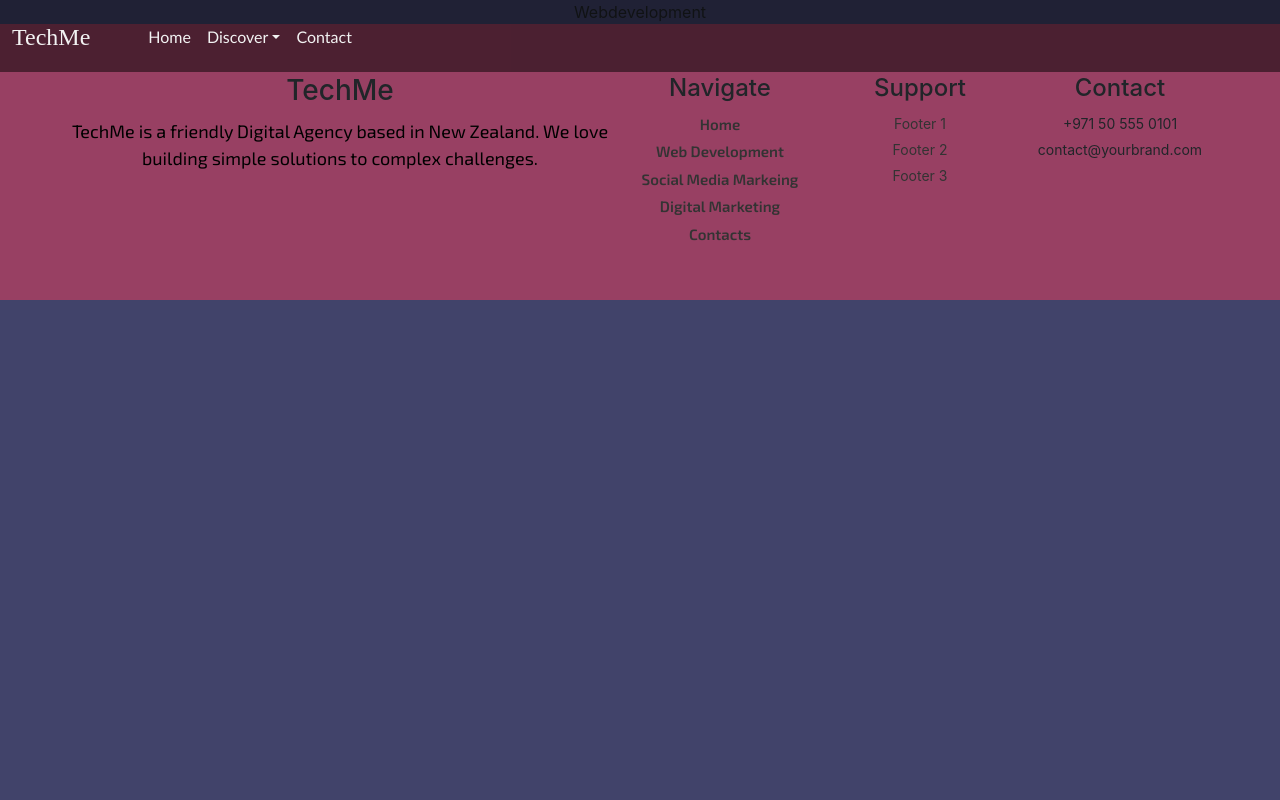
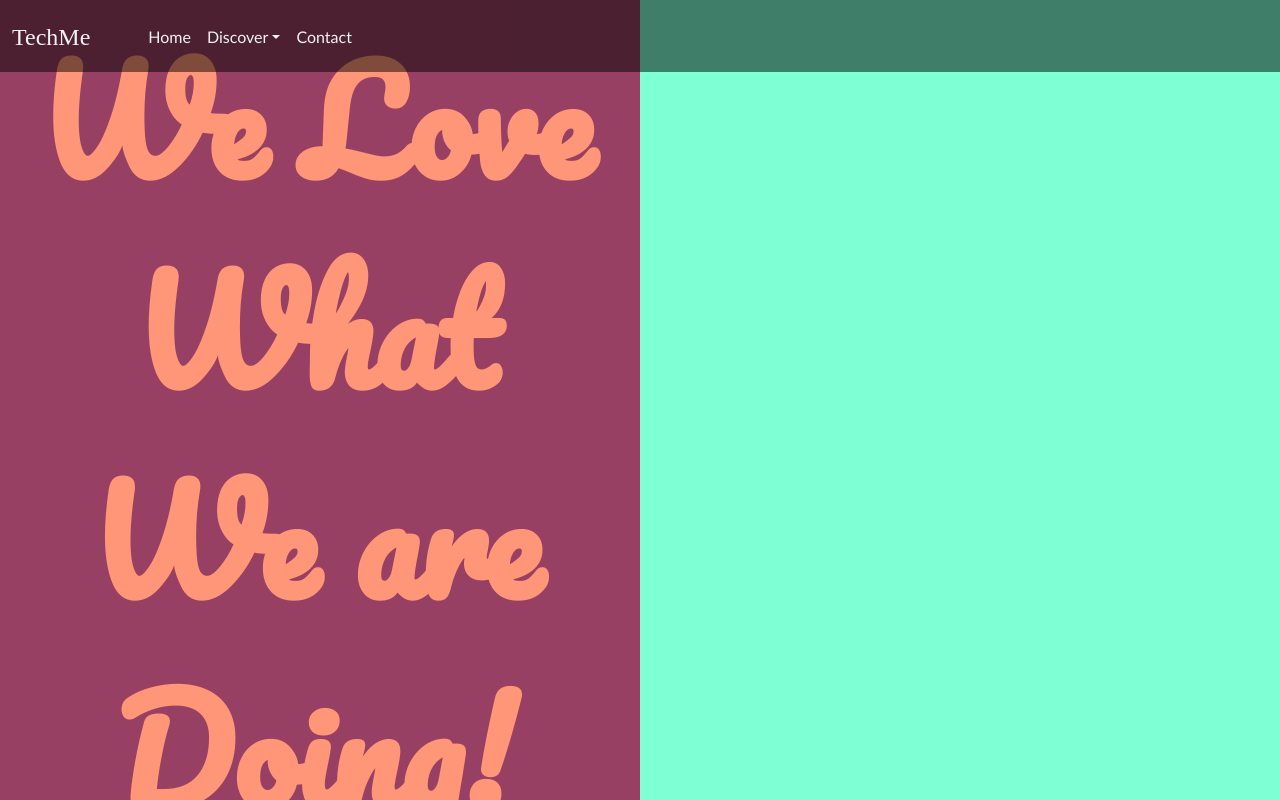
Before and after one commit to baayesh/TechMe, a React (Create React App) app: page /Web in a window 1280 px wide. Shown: the top 800 px of the page. Built offline with nearby package versions, Linux system fonts and the light colour scheme.

Commit message:
Animate Main wordings ofWeb developemnt page

```diff
--- a/src/App.js
+++ b/src/App.js
@@ -17,7 +17,6 @@ function App() {
     <div className="App">
       <Router>
         <Navigation />
-
           <Switch>
             <Route exact path="/">
               <Home />
@@ -38,7 +37,6 @@ function App() {
               <TestComponent />
             </Route>
           </Switch>
-
         <Footer />
       </Router>
     </div>
--- a/src/components/ContactUs/GetInTouch.jsx
+++ b/src/components/ContactUs/GetInTouch.jsx
@@ -10,14 +10,10 @@ const GetInTouch = () => {
               <h5 className="margin-bottom-30 first-row">GET IN TOUCH</h5>
               <div className="get-in-touch-des">
                 <p>
-                  "Lorem ipsum dolor sit amet, consectetur adipiscing elit, sed
-                  do eiusmod tempor incididunt ut labore et dolore magna aliqua.
-                  Ut enim ad minim veniam, quis nostrud exercitation ullamco
-                  laboris nisi ut aliquip ex ea commodo consequat.{" "}
+                Ready to take the next step in your online journey? Our team is eager to turn your ideas into reality. Reach out, and let's create something extraordinary.
                 </p>
                 <p>
-                  Sed blandit tempus purus, sed sodales leo rutrum vel. Nam
-                  vulputate ipsum ac est congue, eget commodo magna lobortis.
+                Whether you have a specific project in mind or just want to explore the possibilities, we're here to chat. From concept to code, we're passionate about bringing your digital dreams to life. Your success is our mission, and it all begins with a simple conversation. Let's connect and craft a tailored strategy that propels your brand to new heights.
                 </p>
               </div>
             </div>
--- a/src/components/ContactUs/Hero.jsx
+++ b/src/components/ContactUs/Hero.jsx
@@ -33,7 +33,7 @@ const Hero = () => {
         <div className="row details-div pt-3">
           <div className="row">
             <div className="col pt-2 d-flex justify-content-center align-items-center content-map ">
-              <p>20 Whitaker Place, Grafton Auckland</p>
+              <p>Christchurch & Auckland</p>
             </div>
             <div className="col d-flex align-items-center">
               <div className="row  d-flex align-items-center">
--- a/src/components/OurTeam.jsx
+++ b/src/components/OurTeam.jsx
@@ -32,7 +32,9 @@ const OurTeam = () => {
   }, [controls]);
 
   const text =
-    "Crafting Digital Excellence. Where Innovation Meets Imagination, and Every Pixel Tells a Story. We Design, We Develop, We Transform Ideas into Digital Reality. Your Vision, Our Expertise -Building Tomorrow's Web Today".split(" ");
+    "Crafting Digital Excellence. Where Innovation Meets Imagination, and Every Pixel Tells a Story. We Design, We Develop, We Transform Ideas into Digital Reality. Your Vision, Our Expertise -Building Tomorrow's Web Today".split(
+      " "
+    );
   return (
     <div>
       <div className="container-fluid">
--- /dev/null
+++ b/src/components/WebDevelopment/Hero.jsx
@@ -0,0 +1,43 @@
+import React from "react";
+import "../WebDevelopment/styles/Hero.css";
+import { motion } from "framer-motion";
+
+const Hero = () => {
+  const mainText = "We Love What We are Doing!".split(" ");
+  return (
+    <div>
+      {/* Start of full height container */}
+      <div className="component-body-hero-web">
+        <div className="row ">
+          {/* Start of first column */}
+          <div className="col-md-6 first-col d-flex justify-content-center align-items-center main-text">
+            <div className="p-3 mb-3">
+              {/* Start of span animation */}
+              {mainText.map((el, i) => (
+                <motion.span
+                  initial={{ opacity: 0 }}
+                  animate={{ opacity: 1 }}
+                  transition={{
+                    duration: 2,
+                    delay: i / 3,
+                  }}
+                  key={i}
+                >
+                  {el}{" "}
+                </motion.span>
+              ))}
+              {/* End of span Animation */}
+            </div>
+          </div>
+          {/* End of first Column */}
+          {/* Start of second column */}
+          <div className="col-md-6 second-col"></div>
+        </div>
+        {/* End of the second column */}
+      </div>
+      {/* End of full height container */}
+    </div>
+  );
+};
+
+export default Hero;
--- /dev/null
+++ b/src/components/WebDevelopment/styles/Hero.css
@@ -0,0 +1,47 @@
+/* Pasifico Font */
+@import url('https://fonts.googleapis.com/css2?family=Cormorant+Garamond:ital,wght@0,300;0,400;0,500;0,600;0,700;1,300;1,400;1,500;1,600;1,700&family=Exo+2:ital,wght@0,100..900;1,100..900&family=Merienda:wght@300..900&family=Montserrat:ital,wght@0,100..900;1,100..900&family=Pacifico&family=Rowdies:wght@300;400;700&display=swap');
+
+
+/* Main div */
+.component-body-hero-web{
+    background-color: aqua;
+    min-height: 100vh;
+
+}
+
+.first-col{
+    min-height: 100vh;
+    background-color: #984063;
+}
+
+.second-col{
+    min-height: 100vh;
+    background-color: aquamarine;
+}
+
+.main-text{
+    color: #fe9677;
+    font-family: "Pacifico", cursive;
+    font-weight: 900;
+    font-style: normal;
+    font-size: 140px;
+}
+
+
+/* Responsive Design - 1200px, 992px, 768px, 576px */
+@media (min-width:1200px) {
+
+}
+
+
+@media (min-width:992px){
+
+}
+
+@media (min-width:768px){
+
+}
+
+@media (min-width:576px){
+
+}
--- a/src/components/styles/Services.css
+++ b/src/components/styles/Services.css
@@ -30,7 +30,7 @@
 }
 
 .custom-button {
-  background-color: purple;
+  background: linear-gradient(to right, #41436a, #984063 );
   color: white;
   border: 3px solid white;
   padding: 15px 25px;
@@ -47,14 +47,10 @@
 }
 
 .custom-button:hover {
-  background-color: white;
-  color: purple;
-  border-color: purple;
+  border-color: #fe9677;
+  color: #fe9677;
 }
 
-.title-start-service {
-
-}
 
 .title-middle-service {
   padding-bottom: 20px;
--- a/src/components/styles/WhoAreWe.css
+++ b/src/components/styles/WhoAreWe.css
@@ -102,7 +102,7 @@ h2 {
 }
 
 .custom-button:hover {
-  background-color: purple;
+  background-color: white;
   color: white;
 }
 
--- a/src/pages/Webdevelopment.jsx
+++ b/src/pages/Webdevelopment.jsx
@@ -1,8 +1,11 @@
-import React from 'react'
+import React from 'react';
+import Hero from '../components/WebDevelopment/Hero';
 
 function Webdevelopment() {
   return (
-    <div>Webdevelopment</div>
+    <div>
+      <Hero/>
+    </div>
   )
 }
 
```
